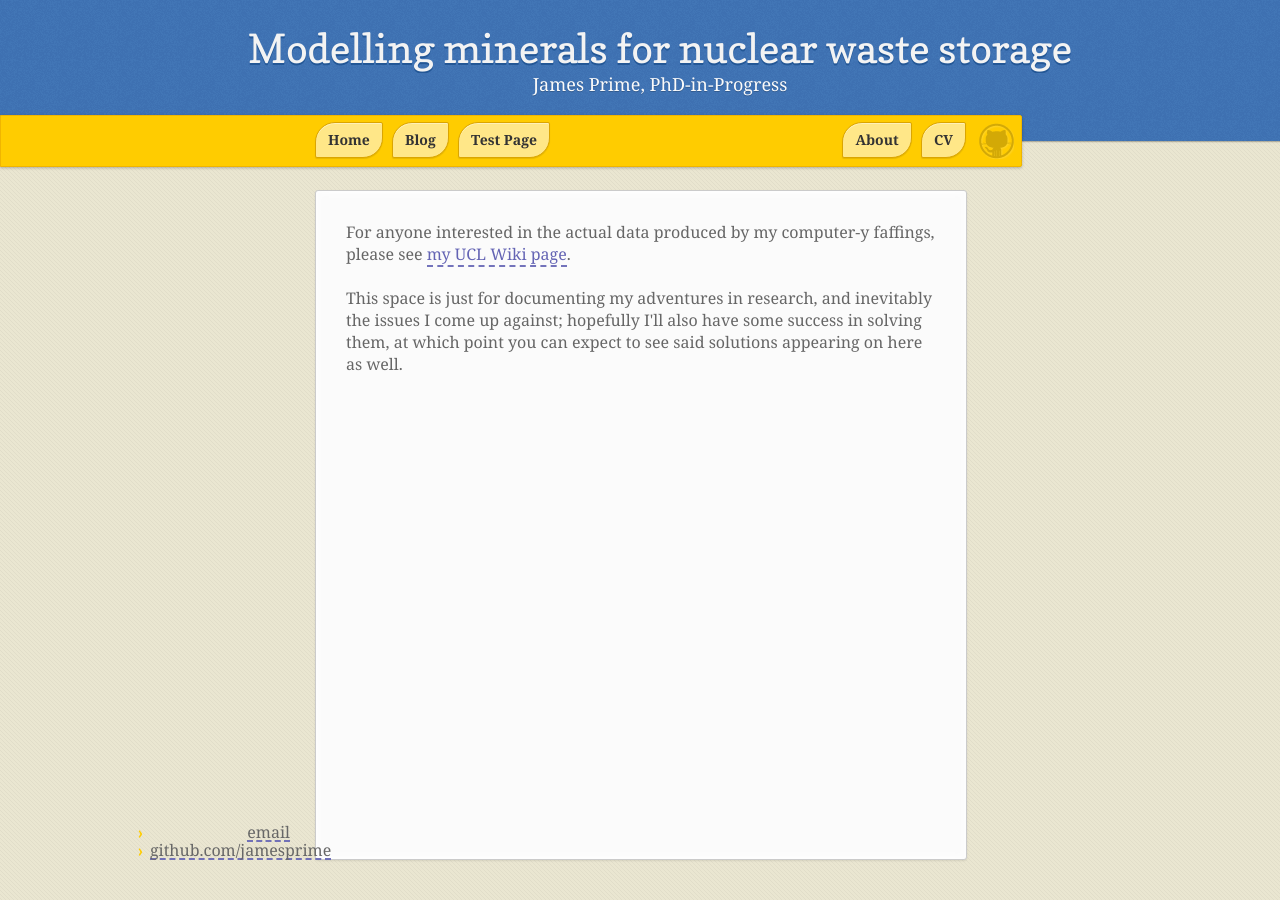
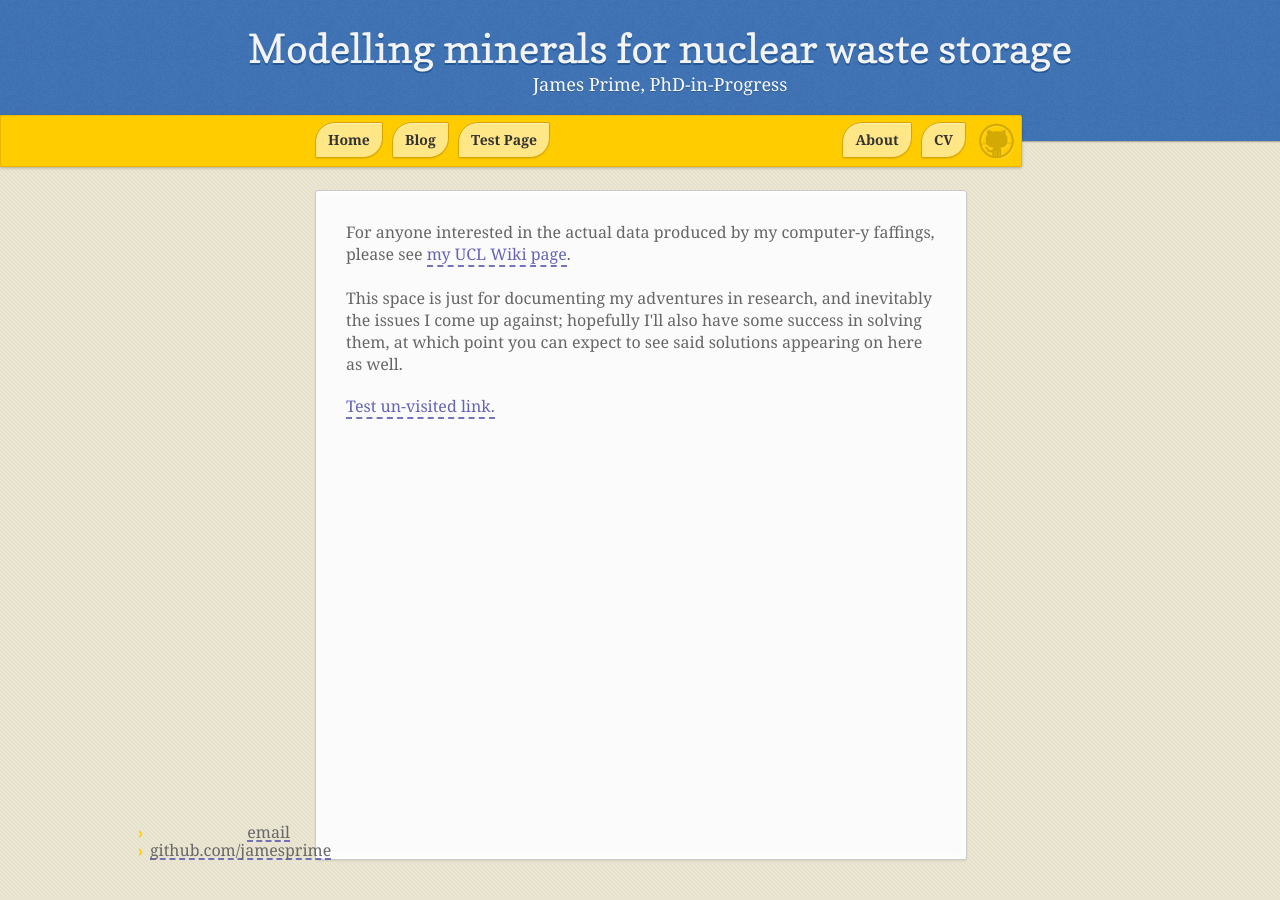
Before and after one commit to jamesprime/jamesprime.github.io, a Jekyll site: the page built from index.html, in a window 1280 px wide. Built offline with Jekyll 4.4.1, drawn with Linux system fonts in a browser that asks for light colours; nearby versions of some CDN libraries; some web fonts are replaced.

Commit message:
Added test un-visited link to index.html

```diff
--- a/index.html
+++ b/index.html
@@ -6,4 +6,5 @@ title: "Modelling minerals for nuclear waste storage: exploiting e-science"
     <!-- <h1>Hello!</h1> -->
     <p>For anyone interested in the actual data produced by my computer-y faffings, please see <a href="https://wiki.ucl.ac.uk/display/~zccah73/JC+Prime">my UCL Wiki page</a>.</p>
     <p>This space is just for documenting my adventures in research, and inevitably the issues I come up against; hopefully I'll also have some success in solving them, at which point you can expect to see said solutions appearing on here as well.</p>
+    <p><a href="https://google.co.uk">Test un-visited link.</a></p>
 </div><!-- /.blurb -->
```
